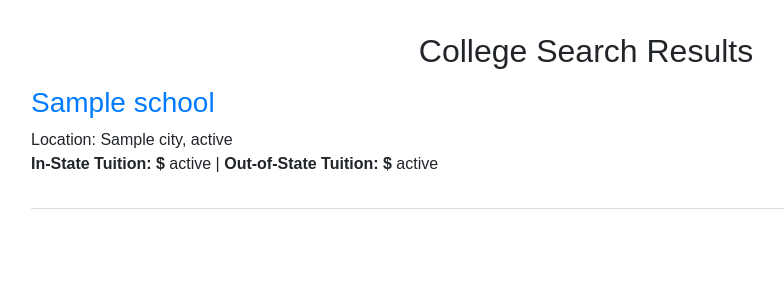
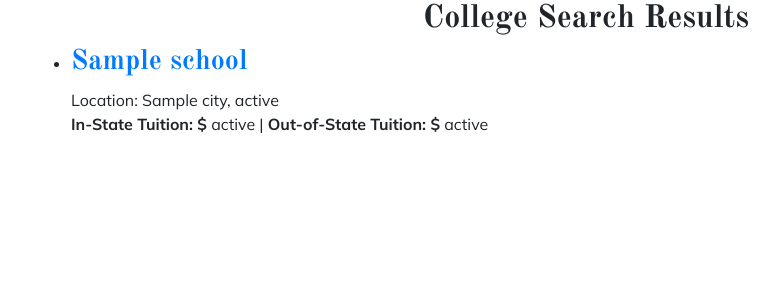
Before and after one commit to EliBrunner1/College_prices_senior_project, a Flask app: template templates/search_results.html in a window 1280 px wide. Shown: the top 300 px of the page, without its empty margins (54-838 px from the left). Run offline with Flask 3, Linux system fonts and the light colour scheme; the template is opened without the code that fills it: most values are stand-ins (such as "Sample title", 1, 10 or a date in 2020); some libraries are stand-ins or nearby versions.

Commit message:
added fonts with teach

```diff
--- a/Flask_Setup.py
+++ b/Flask_Setup.py
@@ -3,6 +3,7 @@ from API_Call import CollegeSchoolFetcher
 import requests
 
 app = Flask(__name__, static_url_path='/static')
+
 
 @app.route('/')
 def index():
--- /dev/null
+++ b/static/css/style.css
@@ -0,0 +1,32 @@
+body {
+    font-family: "Mulish", sans-serif;
+}
+h1, h2, h3 {
+    font-family: "Old Standard TT", serif;
+    font-weight: 700;
+}
+.jumbotron {
+    background-color: #f8f9fa;
+}
+.display-4 {
+    font-size: 2.5rem;
+    margin-bottom: 1rem;
+}
+.college-image {
+    max-width: 100%;
+    display: block;
+    margin: 0 auto;
+    padding: 1rem;
+}
+.comment {
+    margin-bottom: 1rem;
+}
+.comment img {
+    width: 50px;
+    height: 50px;
+    border-radius: 50%;
+    margin-right: 1rem;
+}
+.comment p {
+    font-size: 1.1rem;
+}
--- a/templates/college_search.html
+++ b/templates/college_search.html
@@ -7,6 +7,10 @@
   <title>College Search</title>
   <link rel="stylesheet" href="https://stackpath.bootstrapcdn.com/bootstrap/4.5.2/css/bootstrap.min.css">
   <link rel="stylesheet" href="styles.css">  <script src="https://code.jquery.3.6.0.min.js"></script>
+  <link rel="preconnect" href="https://fonts.googleapis.com">
+  <link rel="preconnect" href="https://fonts.gstatic.com" crossorigin>
+  <link href="https://fonts.googleapis.com/css2?family=Mulish:ital,wght@0,200..1000;1,200..1000&family=Old+Standard+TT:ital,wght@0,400;0,700;1,400&display=swap" rel="stylesheet">
+  <link rel="stylesheet" type="text/css" href="{{ url_for('static', filename='css/style.css') }}">
 </head>
 
 <body>
--- a/templates/search_results.html
+++ b/templates/search_results.html
@@ -6,31 +6,10 @@
   <title>College Search Results</title>
   <!-- Include Bootstrap CSS -->
   <link rel="stylesheet" href="https://stackpath.bootstrapcdn.com/bootstrap/4.5.2/css/bootstrap.min.css">
-  <style>
-    /* Additional custom styles (if needed) */
-    body {
-      font-family: Arial, sans-serif;
-      margin: 2rem;
-    }
-    h2 {
-      text-align: center;
-    }
-    ul {
-      list-style: none;
-      padding: 0;
-    }
-    li {
-      margin: 1rem 0;
-      border-bottom: 1px solid #ddd;
-      padding-bottom: 1rem;
-    }
-    h3 {
-      margin: 0;
-    }
-    p {
-      margin-top: 0.5rem;
-    }
-  </style>
+  <link rel="preconnect" href="https://fonts.googleapis.com">
+  <link rel="preconnect" href="https://fonts.gstatic.com" crossorigin>
+  <link href="https://fonts.googleapis.com/css2?family=Mulish:ital,wght@0,200..1000;1,200..1000&family=Old+Standard+TT:ital,wght@0,400;0,700;1,400&display=swap" rel="stylesheet">
+  <link rel="stylesheet" type="text/css" href="{{ url_for('static', filename='css/style.css') }}">
 </head>
 <body>
   <div class="container" id="searchContent" style="display: none;">
```
Also changed, not shown: templates/Main_Page.html (+4 -30 lines), 1 other file.
